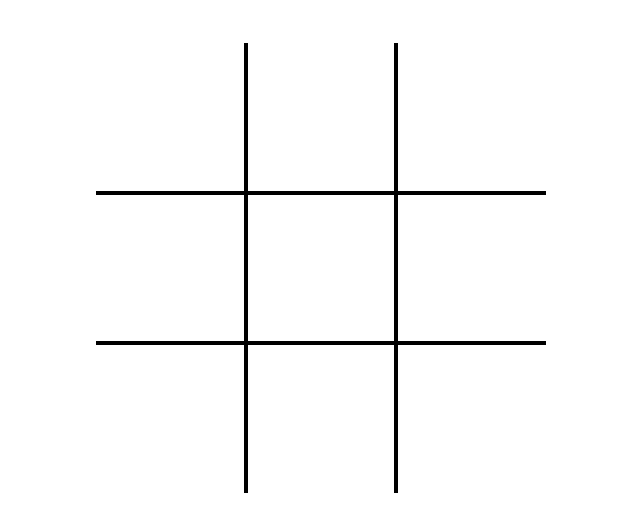
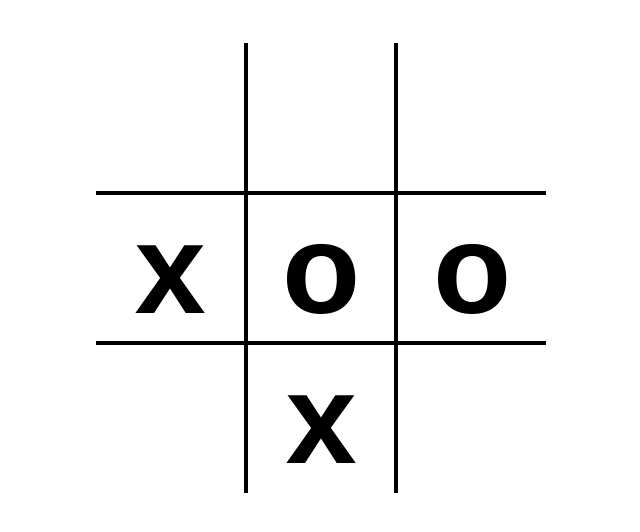
Before and after one commit to DimaKonoval96/tic-tac-toe, a plain HTML site: page index.html in a window 1280 px wide. Shown: the part 116-648 px from the top of the page, without its empty margins (319-959 px from the left). Drawn offline with Linux system fonts and the light colour scheme.

Commit message:
Created 'gameBoard' and 'gameController' modules, and added displayBoard method that walk through board array and display items to the DOM

```diff
--- a/css/style.css
+++ b/css/style.css
@@ -4,6 +4,9 @@ body {
 }
 .cell {
   border: 2px solid black;
+  font-size: 8rem;
+  font-weight: bold;
+  /* padding: 50px; */
 }
 .bd-left{
   border-left: none;
--- a/js/script.js
+++ b/js/script.js
@@ -1 +1,36 @@
-console.log("Hello world!");
+// The game board module
+const gameBoard = (() => {
+  const board = [
+    ["", "", ""],
+    ["x", "o", "o"],
+    ["", "x", ""],
+  ];
+
+  const getBoard = () => {
+    return board;
+  };
+
+  return { getBoard };
+})();
+
+// The players factory
+const players = () => {
+  return {};
+};
+
+// The game flow controller module
+const gameController = (() => {
+  const dGameBoard = document.querySelector("#GameBoard");
+  const dCells = document.querySelectorAll(".cell");
+
+  const displayBoard = () => {
+    dCells.forEach((cell) => {
+      let row = cell.dataset.cell[0];
+      let column = cell.dataset.cell[1];
+      cell.textContent = gameBoard.getBoard()[row][column];
+    });
+  };
+  return { displayBoard };
+})();
+
+gameController.displayBoard();
```
